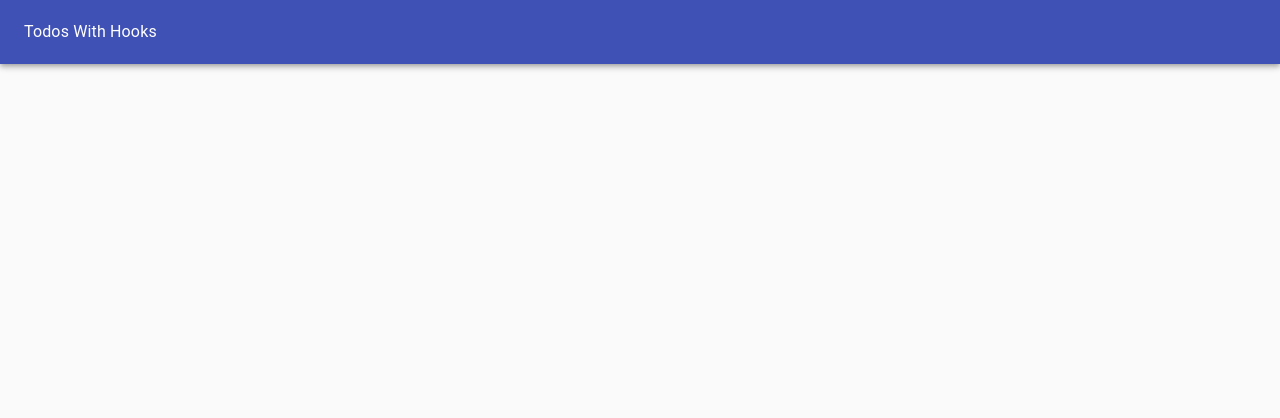
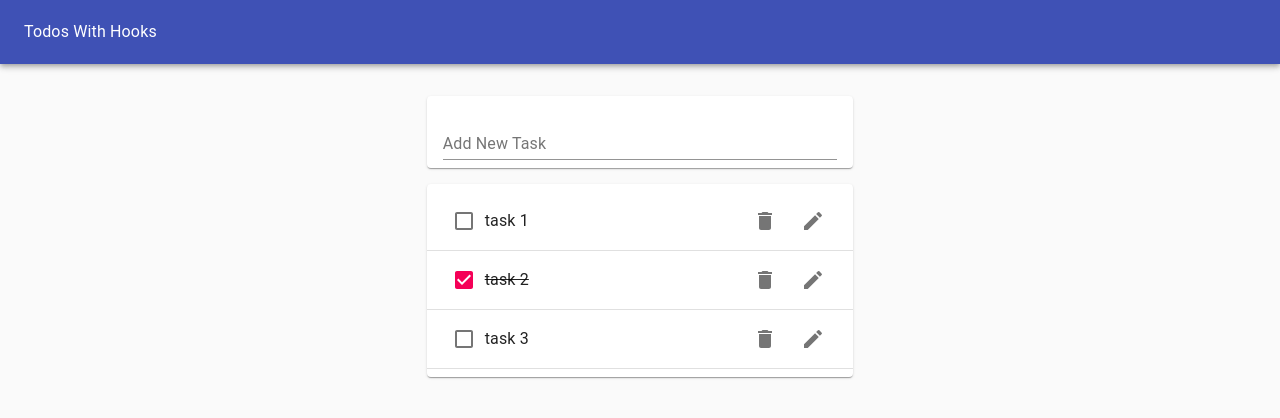
Before and after one commit to billyendres/React-Hooks-With-MaterialUI, a React (Create React App) app: page / in a window 1280 px wide. Shown: the top 418 px of the page. Built offline with nearby package versions, Linux system fonts and the light colour scheme.

Commit message:
Added Components & hooks

```diff
--- a/package.json
+++ b/package.json
@@ -4,6 +4,7 @@
   "private": true,
   "dependencies": {
     "@material-ui/core": "^4.0.1",
+    "@material-ui/icons": "^4.0.1",
     "react": "^16.8.6",
     "react-dom": "^16.8.6",
     "react-scripts": "3.0.1"
--- a/src/components/ToDoApp.js
+++ b/src/components/ToDoApp.js
@@ -4,6 +4,8 @@ import Paper from "@material-ui/core/Paper";
 import AppBar from "@material-ui/core/AppBar";
 import Toolbar from "@material-ui/core/Toolbar";
 import Grid from "@material-ui/core/Grid";
+import ToDoList from "./ToDoList";
+import ToDoForm from "./ToDoForm";
 
 const ToDoApp = () => {
 	const initialTodos = [
@@ -13,6 +15,10 @@ const ToDoApp = () => {
 	];
 
 	const [todos, setTodos] = useState(initialTodos);
+	const addTodo = newTodo => {
+		setTodos([...todos, { id: 4, task: newTodo, completed: false }]);
+	};
+
 	return (
 		<Paper
 			style={{
@@ -34,6 +40,12 @@ const ToDoApp = () => {
 					<Typography color="inherit">Todos With Hooks</Typography>
 				</Toolbar>
 			</AppBar>
+			<Grid container justify="center" style={{ marginTop: "1rem" }}>
+				<Grid item xs={11} md={8} lg={4}>
+					<ToDoForm addTodo={addTodo} />
+					<ToDoList todos={todos} />
+				</Grid>
+			</Grid>
 		</Paper>
 	);
 };
--- /dev/null
+++ b/src/components/ToDoForm.js
@@ -0,0 +1,30 @@
+import React from "react";
+import Paper from "@material-ui/core/Paper";
+import TextField from "@material-ui/core/TextField";
+
+import useInputState from "../hooks/useInputState";
+
+const ToDoForm = ({ addTodo }) => {
+	const [value, handleChange, reset] = useInputState("");
+	return (
+		<Paper style={{ margin: "1rem 0", padding: "0 1rem" }}>
+			<form
+				onSubmit={evt => {
+					evt.preventDefault();
+					addTodo(value);
+					reset();
+				}}
+			>
+				<TextField
+					value={value}
+					onChange={handleChange}
+					margin="normal"
+					label="Add New Task"
+					fullWidth
+				/>
+			</form>
+		</Paper>
+	);
+};
+
+export default ToDoForm;
--- /dev/null
+++ b/src/components/ToDoList.js
@@ -0,0 +1,22 @@
+import React, { Fragment } from "react";
+import Todo from "./Todo";
+import Paper from "@material-ui/core/Paper";
+import List from "@material-ui/core/List";
+import Divider from "@material-ui/core/Divider";
+
+const ToDoList = props => {
+	return (
+		<Paper>
+			<List>
+				{props.todos.map(todo => (
+					<Fragment>
+						<Todo task={todo.task} key={todo.id} completed={todo.completed} />
+						<Divider />
+					</Fragment>
+				))}
+			</List>
+		</Paper>
+	);
+};
+
+export default ToDoList;
--- /dev/null
+++ b/src/components/Todo.js
@@ -0,0 +1,33 @@
+import React from "react";
+import ListItem from "@material-ui/core/ListItem";
+import ListItemText from "@material-ui/core/ListItemText";
+import Checkbox from "@material-ui/core/Checkbox";
+import IconButton from "@material-ui/core/IconButton";
+import DeleteIcon from "@material-ui/icons/Delete";
+import EditIcon from "@material-ui/icons/Edit";
+import ListItemSecondaryAction from "@material-ui/core/ListItemSecondaryAction";
+
+const Todo = ({ task, completed, id }) => {
+	return (
+		<div>
+			<ListItem>
+				<Checkbox tabIndex={-1} checked={completed} />
+				<ListItemText
+					style={{ textDecoration: completed ? "line-through" : "none" }}
+				>
+					{task}
+				</ListItemText>
+				<ListItemSecondaryAction>
+					<IconButton aria-label="Delete">
+						<DeleteIcon />
+					</IconButton>
+					<IconButton aria-label="Edit">
+						<EditIcon />
+					</IconButton>
+				</ListItemSecondaryAction>
+			</ListItem>
+		</div>
+	);
+};
+
+export default Todo;
--- /dev/null
+++ b/src/hooks/useInputState.js
@@ -0,0 +1,12 @@
+import { useState } from "react";
+
+export default initialVal => {
+	const [value, setValue] = useState(initialVal);
+	const handleChange = evt => {
+		setValue(evt.target.value);
+	};
+	const reset = () => {
+		setValue("");
+	};
+	return [value, handleChange, reset];
+};
```
Also changed, not shown: 1 other file (tests, documents, lock files or other folders).
